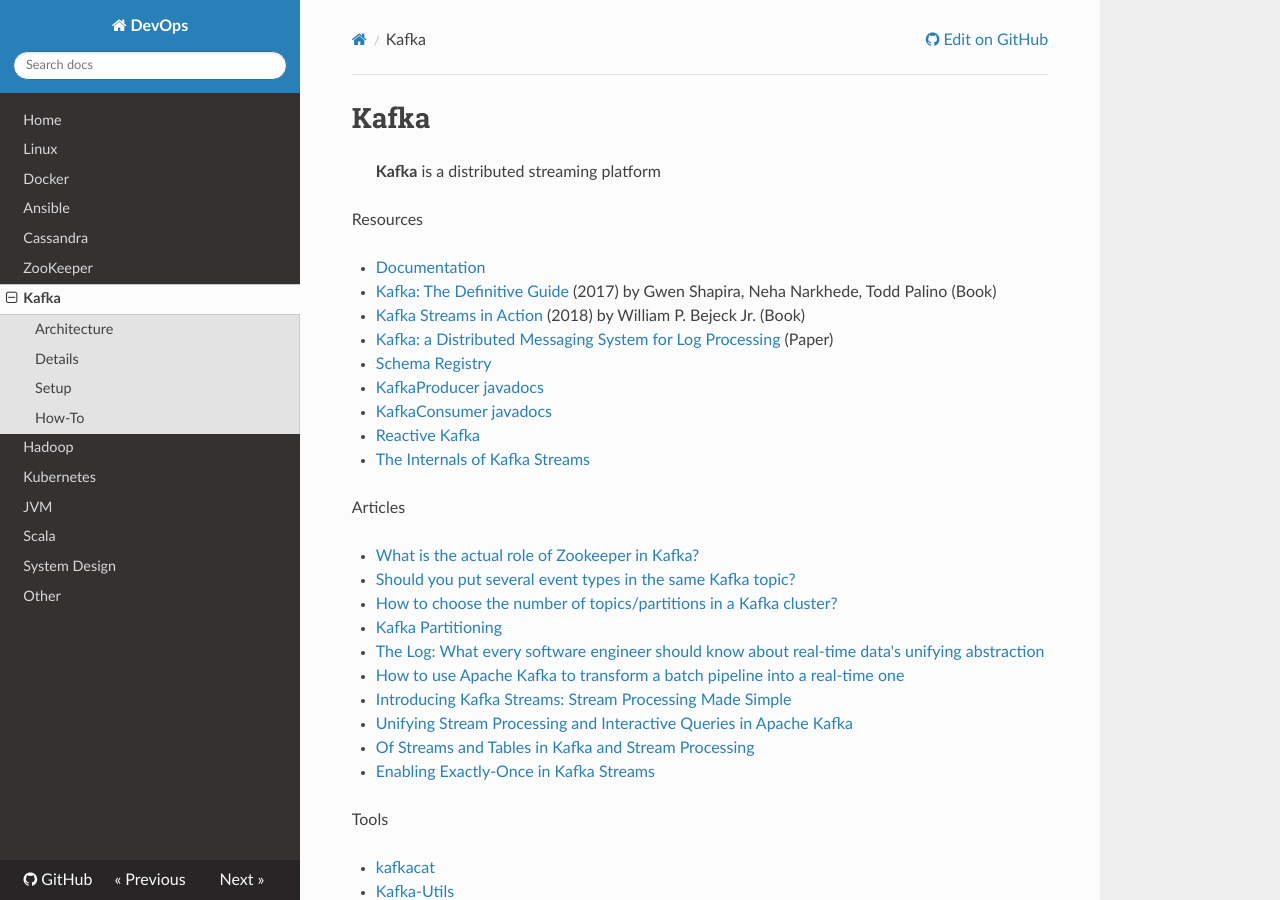
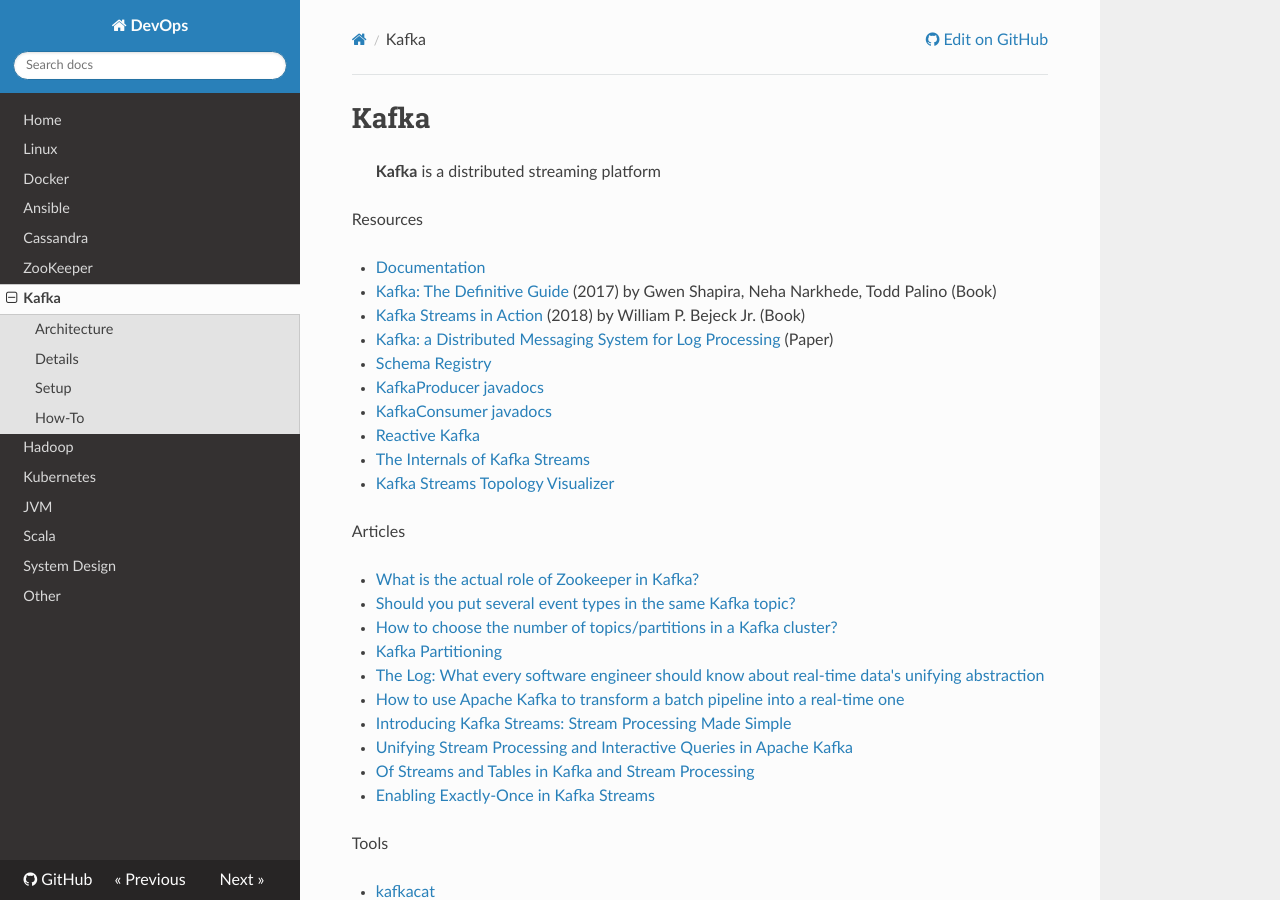
Before and after one commit to niqdev/devops, an MkDocs documentation site: the page built from docs/kafka.md, in a window 1280 px wide and 900 px high. Built offline with MkDocs 1.6.1, drawn with Linux system fonts in a browser that asks for light colours; nearby versions of some CDN libraries.

Commit message:
doc: update kafka

```diff
--- a/docs/kafka.md
+++ b/docs/kafka.md
@@ -21,6 +21,8 @@ Resources
 * [Reactive Kafka](https://doc.akka.io/docs/akka-stream-kafka/current/home.html)
 
 * [The Internals of Kafka Streams](https://jaceklaskowski.gitbooks.io/mastering-kafka-streams)
+
+* [Kafka Streams Topology Visualizer](https://zz85.github.io/kafka-streams-viz)
 
 Articles
 
```
